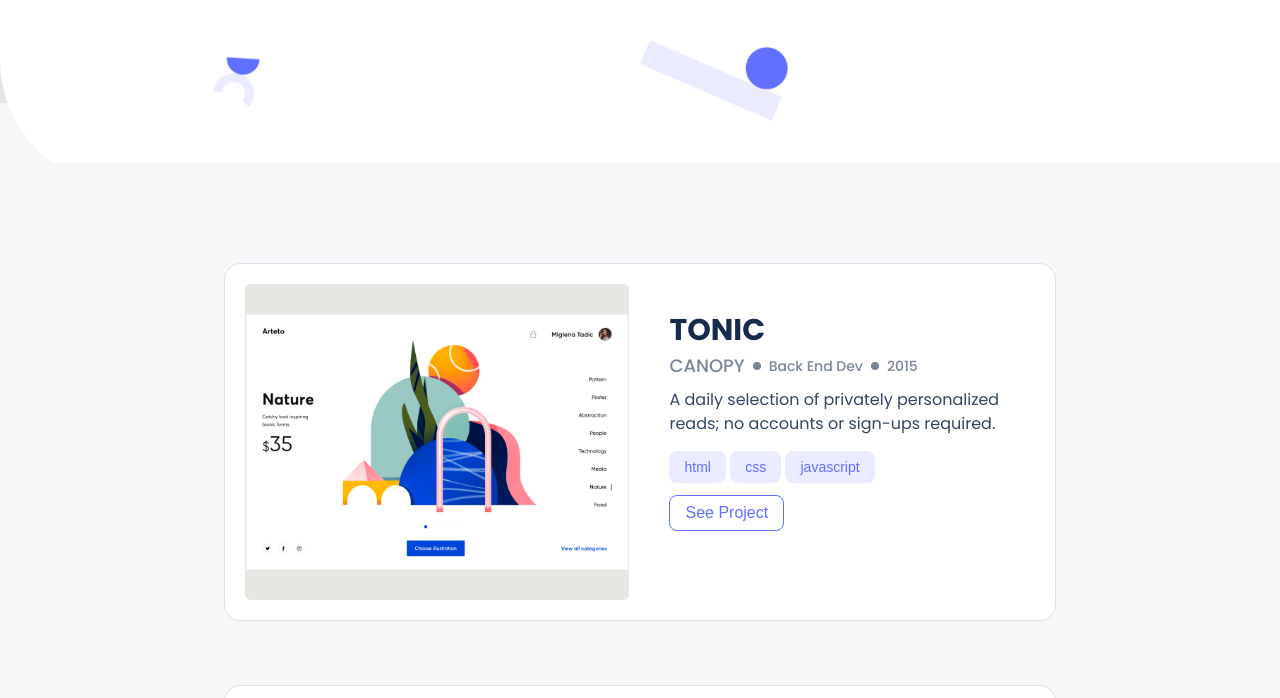
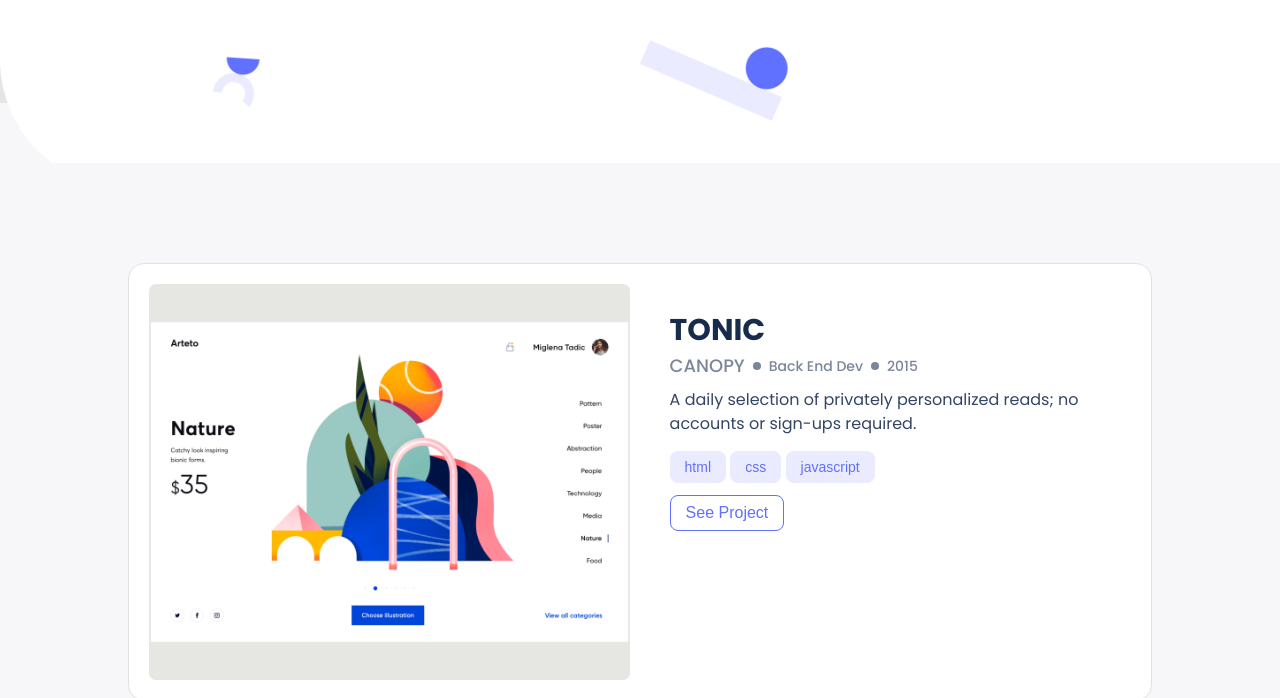
Before and after one commit to sam2if/Portfolio_MV, a website: page index.html in a window 1280 px wide. Shown: the part 600-1298 px from the top of the page. Drawn offline with Linux system fonts and the light colour scheme.

Commit message:
Modfying style.css file

```diff
--- a/style.css
+++ b/style.css
@@ -454,7 +454,7 @@ button:hover {
   }
 
   .card {
-    width: 85%;
+    width: 90%;
     height: auto;
     display: flex;
     flex-direction: column;
@@ -623,7 +623,7 @@ button:hover {
   }
 
   .card {
-    width: 65%;
+    width: 80%;
     padding: 20px;
   }
 
```
